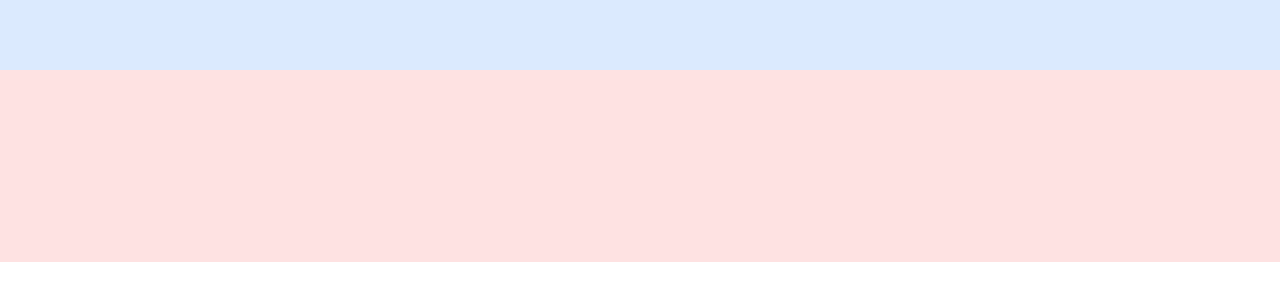
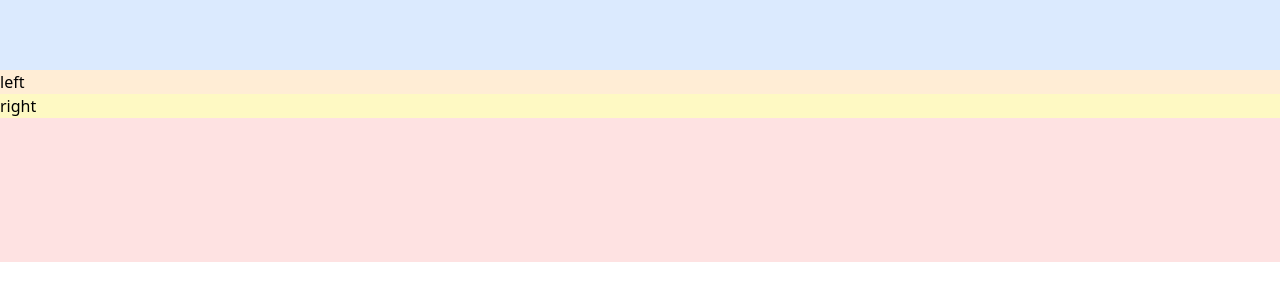
Before and after one commit to octoknyght/flex, a website: page index.html in a window 1280 px wide. Shown: the part 122-422 px from the top of the page. Drawn offline with Linux system fonts and the light colour scheme.

```diff
--- a/index.html
+++ b/index.html
@@ -7,20 +7,27 @@
 </head>
 <body>
   <!--
-    03. Details Layout
-      #Let's add the base layout for the details section
-      a. add divs for the left and right side of #details, we'll name them #left and #right respectively
-      b. add background colors of orange-100 and yellow-100 to #left and #right respectively
-      c. try refreshing the browser and see if you can spot the changes
-        - if you didn't see any changes, then you correctly followed everything : )
+    03. More Flexes 💪
+      #You didn't see any changes on the last exercise since we didn't set any width and height for the #left and #right elements
+      #We'll use flex for that so they can occupy their parent's size, and responsively grow and shrink as needed
 
-    Don't forget to run
-    'npx tailwindcss -i ./src/input.css -o ./dist/output.css' or
-    'npx tailwindcss -i ./src/input.css -o ./dist/output.css --watch'
+      a. add flex class to #details
+        - like the #banner, this will allow #details to have its own flex items
+      b. add flex-1 to both #left and #right
+        - they now share the #details width and height
+      c. add flex-col to #details
+        - this will now correctly stack elements vertically,
+          following the layout we wanted on tiny mobile screens
+        - but this also displays on larger screens so let's handle that next
+      d. add sm:flex-row
+        - this will now stack elements horizontally on sm, md, lg, xl, ...
   -->
   <div id="banner" class="flex flex-col h-96 bg-gray-100">
     <div id="cover" class="flex-1 bg-blue-100"></div>
-    <div id="details" class="flex-1 bg-red-100"></div>
+    <div id="details" class="flex-1 bg-red-100">
+      <div id="left" class="bg-orange-100">left</div>
+      <div id="right" class="bg-yellow-100">right</div>
+    </div>
   </div>
 </body>
 </html>
```
Also changed, not shown: dist/output.css.
